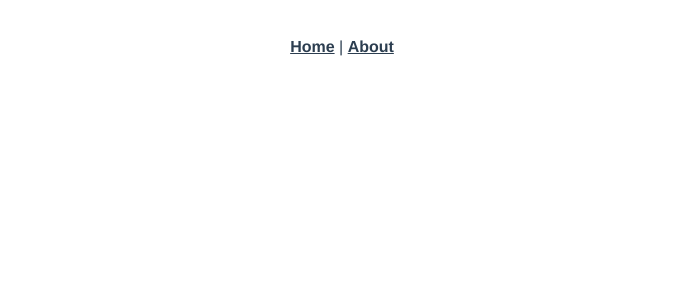
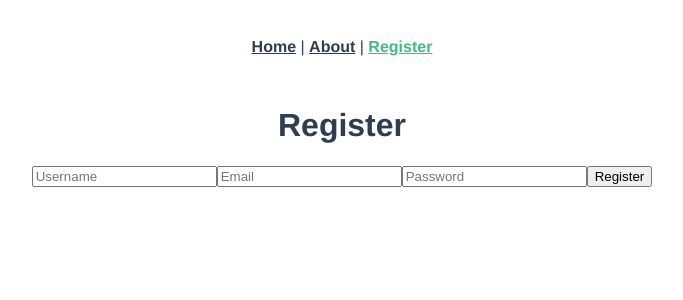
Before and after one commit to tzuchientseng/education_website, a Vue app: page /#/register in a window 1280 px wide. Before the commit this address had no page. Shown: the top 300 px of the page, without its empty margins (298-981 px from the left). Built offline with nearby package versions, Linux system fonts and the light colour scheme.

Commit message:
Initial commit for frontend

```diff
--- a/package.json
+++ b/package.json
@@ -8,6 +8,7 @@
     "lint": "vue-cli-service lint"
   },
   "dependencies": {
+    "axios": "^1.7.2",
     "core-js": "^3.8.3",
     "vue": "^3.2.13",
     "vue-router": "^4.0.3"
--- a/src/App.vue
+++ b/src/App.vue
@@ -1,8 +1,9 @@
 <template>
-  <nav>
-    <router-link to="/">Home</router-link> |
-    <router-link to="/about">About</router-link>
-  </nav>
+   <nav>
+      <router-link to="/">Home</router-link> |
+      <router-link to="/about">About</router-link> |
+      <router-link to="/register">Register</router-link>
+    </nav>
   <router-view/>
 </template>
 
--- a/src/router/index.js
+++ b/src/router/index.js
@@ -1,5 +1,6 @@
 import { createRouter, createWebHashHistory } from 'vue-router'
 import HomeView from '../views/HomeView.vue'
+import RegisterView from '../views/RegisterView.vue'
 
 const routes = [
   {
@@ -14,6 +15,11 @@ const routes = [
     // this generates a separate chunk (about.[hash].js) for this route
     // which is lazy-loaded when the route is visited.
     component: () => import(/* webpackChunkName: "about" */ '../views/AboutView.vue')
+  },
+  {
+    path: '/register',
+    name: 'Register',
+    component: RegisterView
   }
 ]
 
--- /dev/null
+++ b/src/views/RegisterView.vue
@@ -0,0 +1,41 @@
+<template>
+  <div>
+    <h1>Register</h1>
+    <form @submit.prevent="register">
+      <input type="text" v-model="username" placeholder="Username" required>
+      <input type="email" v-model="email" placeholder="Email" required>
+      <input type="password" v-model="password" placeholder="Password" required>
+      <button type="submit">Register</button>
+    </form>
+  </div>
+</template>
+
+<script>
+import axios from 'axios'
+
+export default {
+  name: 'RegisterView',
+  data() {
+    return {
+      username: '',
+      email: '',
+      password: ''
+    }
+  },
+  methods: {
+    async register() {
+      try {
+        await axios.post('http://127.0.0.1:8000/api/register/', {
+          username: this.username,
+          email: this.email,
+          password: this.password
+        });
+        alert('User registered successfully');
+        this.$router.push('/login');
+      } catch (error) {
+        alert(error.response.data);
+      }
+    }
+  }
+}
+</script>
```
Also changed, not shown: 1 other file (tests, documents, lock files or other folders).
